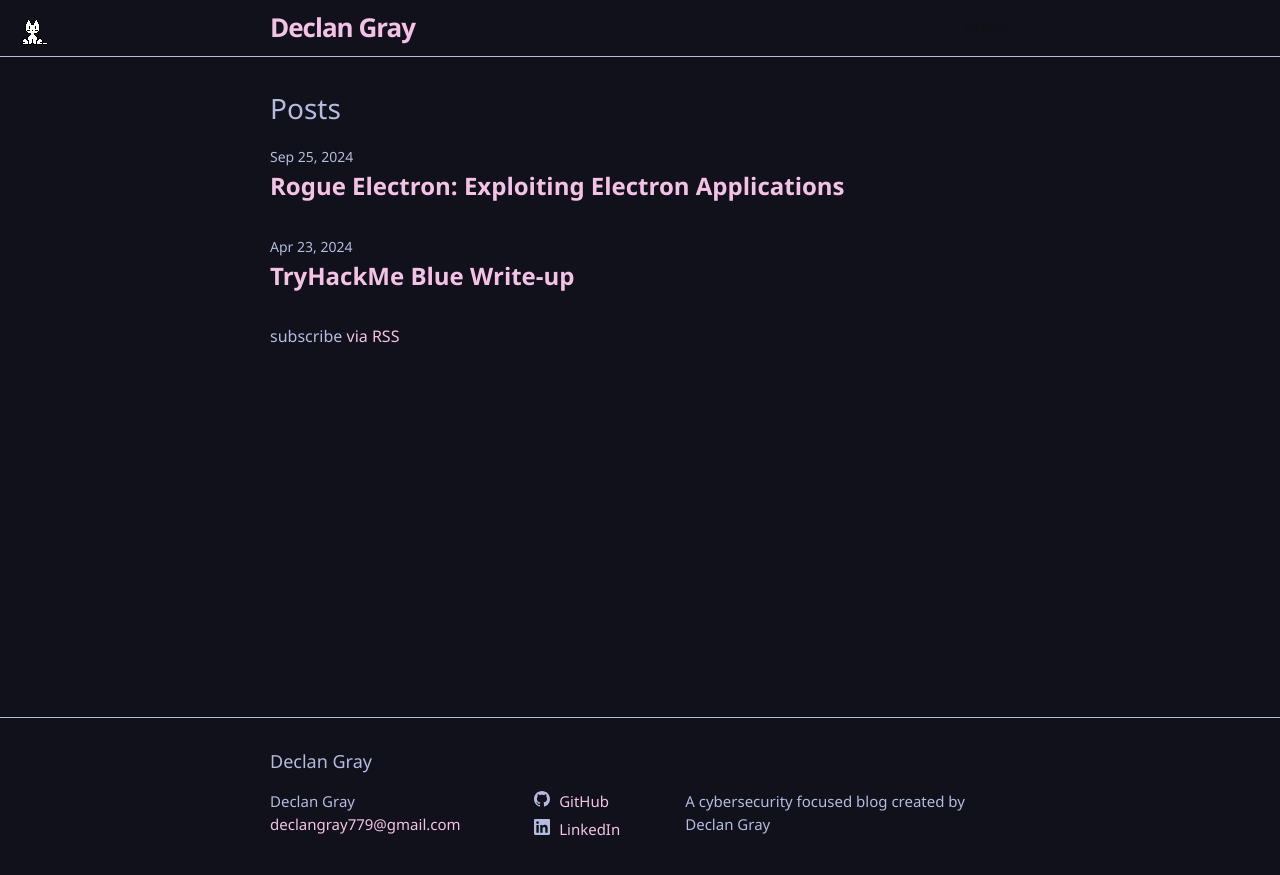
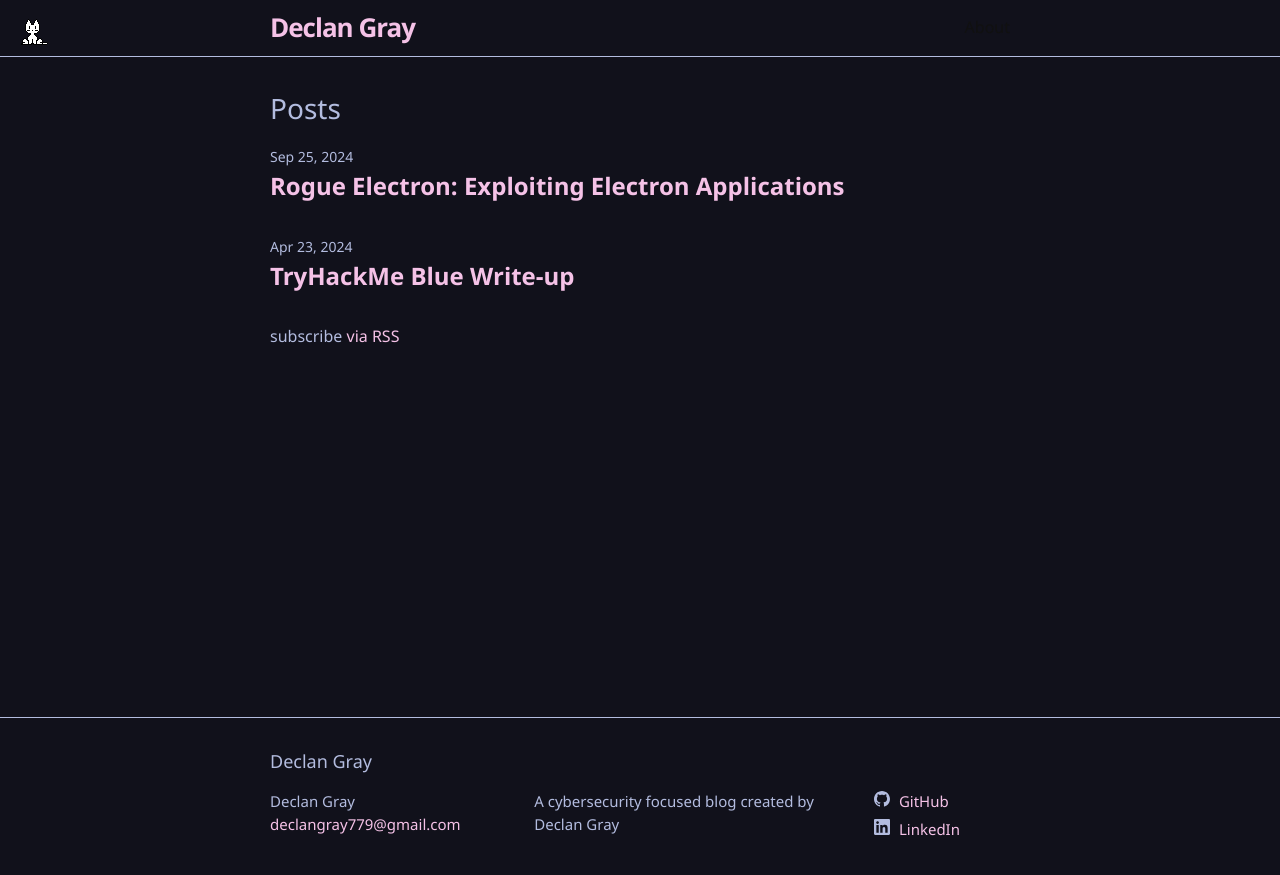
Before and after one commit to declangray/declangray.github.io, a Jekyll site: the page built from index.markdown, in a window 1280 px wide. Shown: the top 875 px of the page. Built offline with Jekyll 4.4.1, drawn with Linux system fonts in a browser that asks for light colours; some web fonts are replaced.

Commit message:
updated foot

```diff
--- a/_includes/footer.html
+++ b/_includes/footer.html
@@ -21,13 +21,14 @@
         </ul>
       </div>
 
+      <div class="footer-col footer-col-3">
+        <p>{{- site.description | escape -}}</p>
+      </div>
+
       <div class="footer-col footer-col-2">
         {%- include social.html -%}
       </div>
 
-      <div class="footer-col footer-col-3">
-        <p>{{- site.description | escape -}}</p>
-      </div>
     </div>
 
   </div>
```
Also changed, not shown: _includes/google-analytics.html (deleted, +0 -11 lines).
